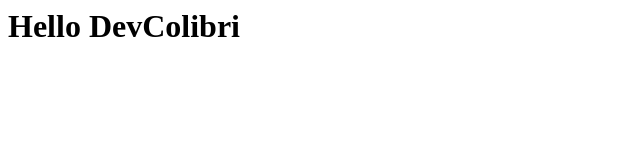
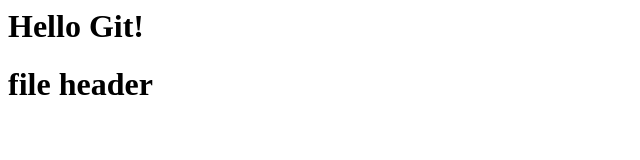
Before and after one commit to AndreyMaydanyuk/git-sample, a plain HTML site: page index.html in a window 1280 px wide. Shown: the whole page, without its empty margins (0-640 px from the left). Drawn offline with Linux system fonts and the light colour scheme.

Commit message:
Revert "wrong commit"
This reverts commit 563b02bb85f1e7da181cadff2e406d17e55b34c9.

```diff
--- a/index.html
+++ b/index.html
@@ -1 +1,2 @@
-<h1>Hello DevColibri<h1>
+<h1>Hello Git!<h1>
+<head>file header</head>
```
